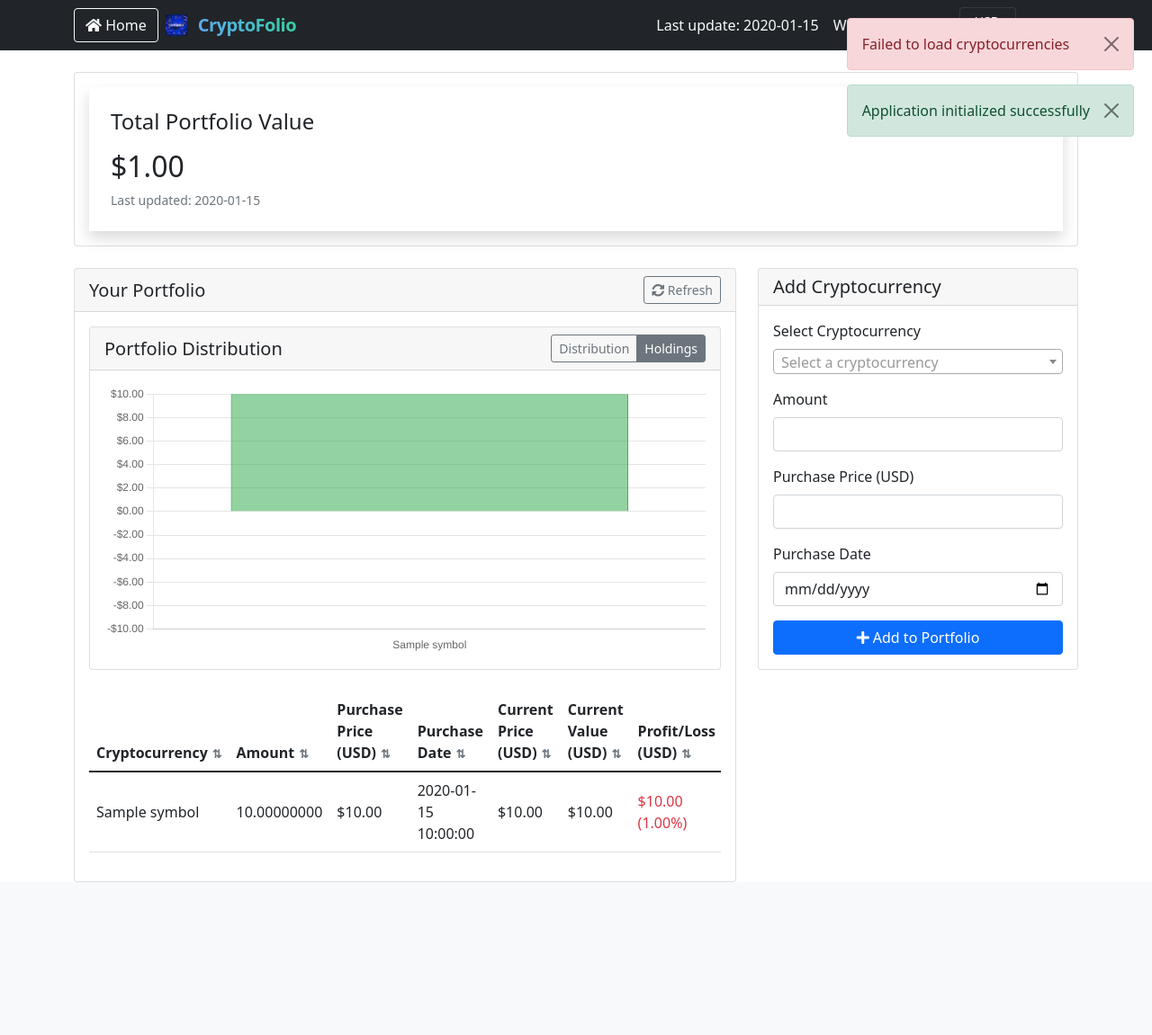
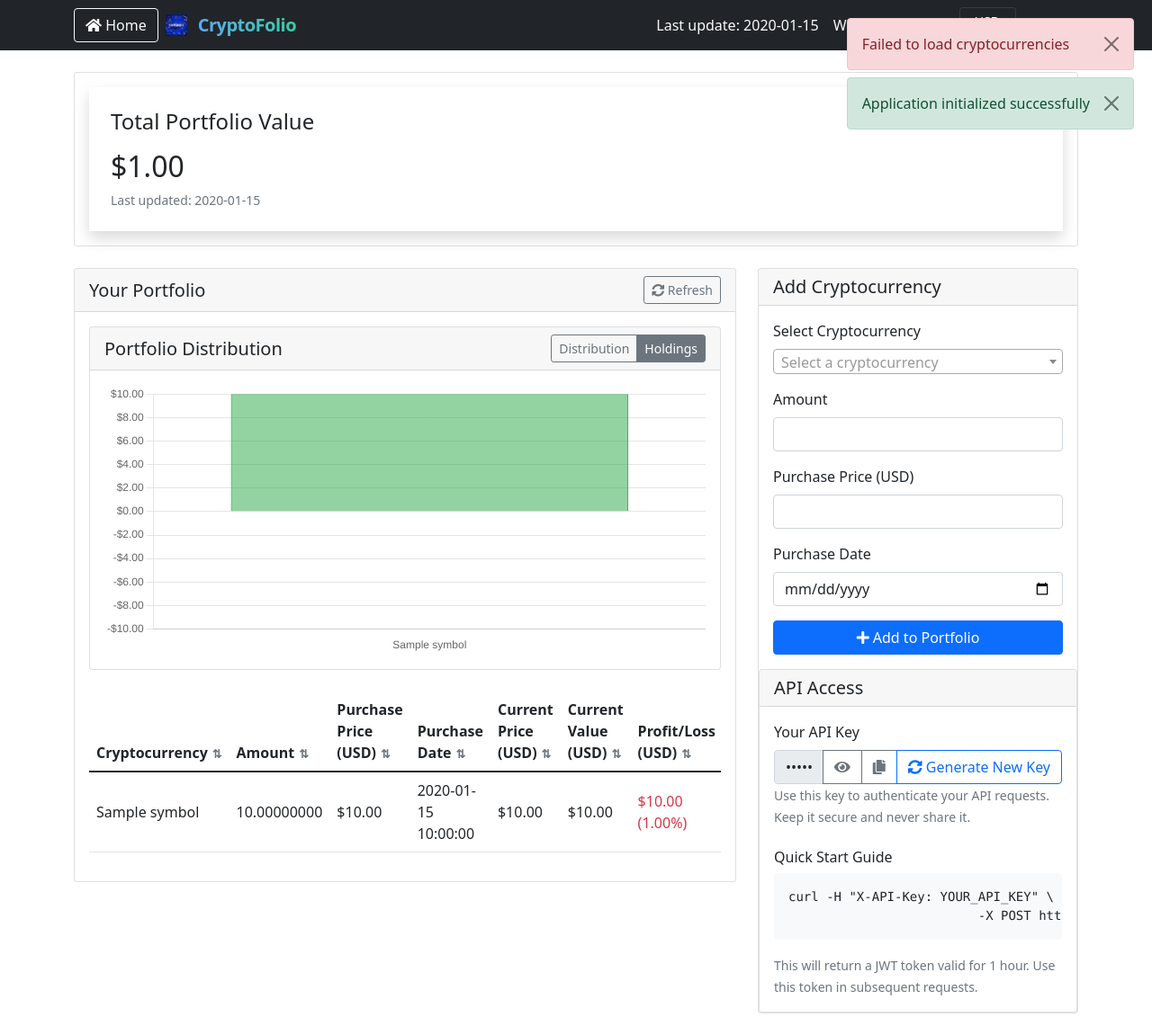
Before and after one commit to GabrielCellammare/CryptoFolio-App, a Python web app: template templates/dashboard.html in a window 1280 px wide. Shown: the whole page at 90% size. Before the commit the page ends 981 px from the top, so only its background shows below. Run offline with Jinja, Linux system fonts and the light colour scheme; the template is opened without the code that fills it: most values are stand-ins (such as "Sample title", 1, 10 or a date in 2020); some libraries are stand-ins or nearby versions.

Commit message:
Add API key management feature: implement JWT generation and verification, enhance dashboard with API key display and management options, and add error handling for portfolio routes.

```diff
--- /dev/null
+++ b/static/js/api-key-manager.js
@@ -0,0 +1,326 @@
+/**
+ * ApiKeyManager.js
+ * Service for managing the display, security, and interactions of API keys
+ * Integrates with the existing API service infrastructure
+ */
+import { ApiService } from './api-service.js';
+
+export default class ApiKeyManager {
+    constructor() {
+
+        this.apiService = ApiService;
+
+        // UI element references
+        this.elements = {
+            apiKeyInput: null,
+            toggleButton: null,
+            copyButton: null,
+            container: null
+        };
+
+        // Configuration for security and display
+        this.config = {
+            displayTimeout: 30000, // Auto-hide after 30 seconds
+            copyTimeout: 3000,     // Copy message display duration
+            maxDisplayAttempts: 3,// Maximum consecutive display attempts
+            tokenEndpoint: '/api/token'
+        };
+
+        // State management
+        this.state = {
+            isVisible: false,
+            displayAttempts: 0,
+            lastToggleTime: 0,
+            currentToken: null
+        };
+
+        // Bind methods to preserve context
+        this.initializeElements = this.initializeElements.bind(this);
+        this.setupEventListeners = this.setupEventListeners.bind(this);
+        this.handleToggleDisplay = this.handleToggleDisplay.bind(this);
+        this.handleCopy = this.handleCopy.bind(this);
+        this.updateToggleButton = this.updateToggleButton.bind(this);
+    }
+
+    /**
+     * Initialize the manager and set up necessary elements and listeners
+     */
+    async initialize() {
+        try {
+            await this.apiService.initialize();
+            this.initializeElements();
+            this.setupEventListeners();
+            await this.validateCurrentKey();
+            console.log('API Key Manager initialized successfully');
+        } catch (error) {
+            console.error('Failed to initialize API Key Manager:', error);
+            this.showError('Failed to initialize API key management');
+        }
+    }
+
+    /**
+     * Initialize references to DOM elements
+     */
+    initializeElements() {
+        this.elements.apiKeyInput = document.getElementById('apiKey');
+        this.elements.toggleButton = document.getElementById('toggleApiKey');
+        this.elements.copyButton = document.getElementById('copyApiKey');
+        this.elements.container = this.elements.apiKeyInput?.closest('.card-body');
+
+        if (!this.elements.apiKeyInput || !this.elements.toggleButton || !this.elements.copyButton) {
+            throw new Error('Required API key elements not found in DOM');
+        }
+    }
+
+    /**
+     * Set up event listeners for key management interactions
+     */
+    setupEventListeners() {
+        // Make sure we're using the correct button ID
+        this.elements.regenerateButton = document.getElementById('regenerateApiKey');
+
+        // Add event listener for regenerate button
+        this.elements.regenerateButton?.addEventListener('click', () => this.handleTokenGeneration());
+
+        // Other existing event listeners...
+        this.elements.toggleButton.addEventListener('click', this.handleToggleDisplay);
+        this.elements.copyButton.addEventListener('click', this.handleCopy);
+
+        // Auto-hide on document click outside
+        document.addEventListener('click', (event) => {
+            if (this.state.isVisible &&
+                !event.target.closest('.input-group') &&
+                this.elements.apiKeyInput.type === 'text') {
+                this.hideApiKey();
+            }
+        });
+
+        // Reset visibility on tab change
+        document.addEventListener('visibilitychange', () => {
+            if (document.hidden && this.state.isVisible) {
+                this.hideApiKey();
+            }
+        });
+    }
+    /**
+     * Handle API token generation using SafeFetch
+     */
+    async handleTokenGeneration() {
+        try {
+            // Show loading state
+            this.elements.regenerateButton.disabled = true;
+            this.showInfo('Generating new API token...');
+
+            // Use ApiService's safeFetch for secure communication
+            const response = await this.apiService.safeFetch(this.config.tokenEndpoint, {
+                method: 'POST',
+                headers: {
+                    'Accept': 'application/json'
+                }
+            });
+
+            // Validate response
+            if (!response || !response.token) {
+                throw new Error('Invalid token response from server');
+            }
+
+            // Update UI with new token
+            this.state.currentToken = response.token;
+            this.elements.apiKeyInput.value = response.token;
+            this.elements.apiKeyInput.type = 'password';
+
+            // Enable controls
+            this.elements.toggleButton.disabled = false;
+            this.elements.copyButton.disabled = false;
+
+            this.showSuccess('New API token generated successfully');
+
+            // Store token generation timestamp for expiration tracking
+            localStorage.setItem('token_generated_at', Date.now().toString());
+
+        } catch (error) {
+            console.error('Token generation failed:', error);
+            this.showError('Failed to generate new API token');
+        } finally {
+            this.elements.regenerateButton.disabled = false;
+        }
+    }
+
+    /**
+     * Validate the current API key format and presence
+     */
+    async validateCurrentKey() {
+        const currentKey = this.elements.apiKeyInput.value;
+
+        if (currentKey === 'No API key generated') {
+            this.elements.apiKeyInput.classList.add('text-muted');
+            this.elements.toggleButton.disabled = true;
+            this.elements.copyButton.disabled = true;
+            return;
+        }
+
+        // Validate token expiration
+        const generatedAt = localStorage.getItem('token_generated_at');
+        if (generatedAt) {
+            const expirationTime = parseInt(generatedAt) + (60 * 60 * 1000); // 1 hour
+            if (Date.now() > expirationTime) {
+                this.showWarning('Your API token has expired. Please generate a new one.');
+                return;
+            }
+        }
+
+        this.elements.toggleButton.disabled = false;
+        this.elements.copyButton.disabled = false;
+    }
+
+    /**
+     * Handle toggling API key visibility
+     */
+    async handleToggleDisplay() {
+        const now = Date.now();
+
+        // Rate limiting for toggle actions
+        if (now - this.state.lastToggleTime < 1000) {
+            return; // Prevent rapid toggling
+        }
+
+        this.state.lastToggleTime = now;
+
+        if (this.elements.apiKeyInput.type === 'password') {
+            // Show the API key
+            if (this.state.displayAttempts >= this.config.maxDisplayAttempts) {
+                this.showError('Too many display attempts. Please wait a few minutes.');
+                return;
+            }
+
+            this.showApiKey();
+            this.state.displayAttempts++;
+
+            // Auto-hide after timeout
+            setTimeout(() => this.hideApiKey(), this.config.displayTimeout);
+        } else {
+            this.hideApiKey();
+        }
+    }
+
+    /**
+     * Show an alert message to the user
+     */
+    showAlert(message, type) {
+        const alertHtml = `
+            <div class="alert alert-${type} alert-dismissible fade show mt-3" role="alert">
+                ${message}
+                <button type="button" class="btn-close" data-bs-dismiss="alert" aria-label="Close"></button>
+            </div>
+        `;
+
+        // Remove existing alerts
+        const existingAlerts = this.elements.container.querySelectorAll('.alert');
+        existingAlerts.forEach(alert => alert.remove());
+
+        // Add new alert
+        this.elements.container.insertAdjacentHTML('beforeend', alertHtml);
+
+        // Auto-remove success and info alerts
+        if (type === 'success' || type === 'info') {
+            setTimeout(() => {
+                const alert = this.elements.container.querySelector(`.alert-${type}`);
+                if (alert) alert.remove();
+            }, this.config.copyTimeout);
+        }
+    }
+
+    // Helper methods for showing different types of alerts
+    showError(message) { this.showAlert(message, 'danger'); }
+    showSuccess(message) { this.showAlert(message, 'success'); }
+    showInfo(message) { this.showAlert(message, 'info'); }
+    showWarning(message) { this.showAlert(message, 'warning'); }
+
+    /**
+     * Show the API key
+     */
+    showApiKey() {
+        this.elements.apiKeyInput.type = 'text';
+        this.updateToggleButton(true);
+        this.state.isVisible = true;
+    }
+
+    /**
+     * Hide the API key
+     */
+    hideApiKey() {
+        this.elements.apiKeyInput.type = 'password';
+        this.updateToggleButton(false);
+        this.state.isVisible = false;
+    }
+
+    /**
+     * Update the toggle button icon and state
+     */
+    updateToggleButton(isVisible) {
+        const icon = this.elements.toggleButton.querySelector('i');
+        icon.className = isVisible ? 'fas fa-eye-slash' : 'fas fa-eye';
+    }
+
+    /**
+     * Handle copying the API key
+     */
+    async handleCopy() {
+        try {
+            const key = this.elements.apiKeyInput.value;
+
+            if (key === 'No API key generated') {
+                this.showError('No API key available to copy');
+                return;
+            }
+
+            await navigator.clipboard.writeText(key);
+            this.showSuccess('API key copied to clipboard');
+
+            // Automatically hide success message
+            setTimeout(() => {
+                const alert = this.elements.container.querySelector('.alert-success');
+                if (alert) {
+                    alert.remove();
+                }
+            }, this.config.copyTimeout);
+
+        } catch (error) {
+            console.error('Failed to copy API key:', error);
+            this.showError('Failed to copy API key');
+        }
+    }
+
+    /**
+     * Show an error message to the user
+     */
+    showError(message) {
+        this.showAlert(message, 'danger');
+    }
+
+    /**
+     * Show a success message to the user
+     */
+    showSuccess(message) {
+        this.showAlert(message, 'success');
+    }
+
+    /**
+     * Generic alert display helper
+     */
+    showAlert(message, type) {
+        const alertHtml = `
+            <div class="alert alert-${type} alert-dismissible fade show mt-3" role="alert">
+                ${message}
+                <button type="button" class="btn-close" data-bs-dismiss="alert" aria-label="Close"></button>
+            </div>
+        `;
+
+        // Remove any existing alerts
+        const existingAlerts = this.elements.container.querySelectorAll('.alert');
+        existingAlerts.forEach(alert => alert.remove());
+
+        // Add new alert
+        this.elements.container.insertAdjacentHTML('beforeend', alertHtml);
+    }
+}
--- a/templates/dashboard.html
+++ b/templates/dashboard.html
@@ -195,6 +195,30 @@
             font-size: 1.5rem;
             margin-bottom: 1rem;
         }
+
+            /* Add this to your CSS */
+            .input-group {
+                flex-wrap: nowrap;
+            }
+
+            #alertContainer {
+                margin-top: 1rem;
+            }
+
+            .alert {
+                margin-bottom: 0.5rem;
+            }
+
+            /* For better button spacing */
+            .input-group > .btn {
+                margin-left: -1px;
+            }
+
+            /* For better visibility of the current state */
+            .input-group > .btn.active {
+                background-color: #e9ecef;
+            }
+
     </style>
     <script>
 
@@ -426,6 +450,45 @@
                             </button>
                         </form>
                     </div>
+                    <div class="card">
+                        <div class="card-header d-flex justify-content-between align-items-center">
+                            <h5 class="card-title mb-0">API Access</h5>
+                        </div>
+                        <div class="card-body">
+                            <div class="mb-3">
+                                <label for="apiKey" class="form-label">Your API Key</label>
+                                <div class="input-group">
+                                    <input type="password" class="form-control" id="apiKey" readonly
+                                           value="{{ api_key if api_key else 'No API key generated' }}">
+                                    <button class="btn btn-outline-secondary" type="button" id="toggleApiKey">
+                                        <i class="fas fa-eye"></i>
+                                    </button>
+                                    <button class="btn btn-outline-secondary" type="button" id="copyApiKey">
+                                        <i class="fas fa-copy"></i>
+                                    </button>
+                                    <button class="btn btn-outline-primary" type="button" id="regenerateApiKey">
+                                        <i class="fas fa-sync-alt"></i> Generate New Key
+                                    </button>
+                                </div>
+                                <small class="text-muted mt-2">
+                                    Use this key to authenticate your API requests. Keep it secure and never share it.
+                                </small>
+                            </div>
+
+                            <div id="alertContainer"></div>
+
+                            <div class="mt-4">
+                                <h6>Quick Start Guide</h6>
+                                <pre class="bg-light p-3 rounded"><code>curl -H "X-API-Key: YOUR_API_KEY" \
+                         -X POST https://your-domain.com/api/token</code></pre>
+                                <small class="text-muted">
+                                    This will return a JWT token valid for 1 hour. Use this token in subsequent requests.
+                                </small>
+                            </div>
+                        </div>
+                    </div>
+
+                </div>
                 </div>
             </div>
         </div>
@@ -493,6 +556,15 @@
     <script type="module" src="/static/js/portfolio-value-init.js"></script>
     <script type="module" src="/static/js/currency-manager.js"></script>
     <script type="module" src="/static/js/portfolio-charts.js"></script>
+    <script type="module">
+        import ApiKeyManager from '/static/js/api-key-manager.js';
+        document.addEventListener('DOMContentLoaded', () => {
+            const apiKeyManager = new ApiKeyManager();
+            apiKeyManager.initialize().catch(error => {
+                console.error('Failed to initialize API Key Manager:', error);
+            });
+        });
+    </script>
 
 </body>
 </html>
```
Also changed, not shown: app.py (+157 -2 lines), 1 other file.
